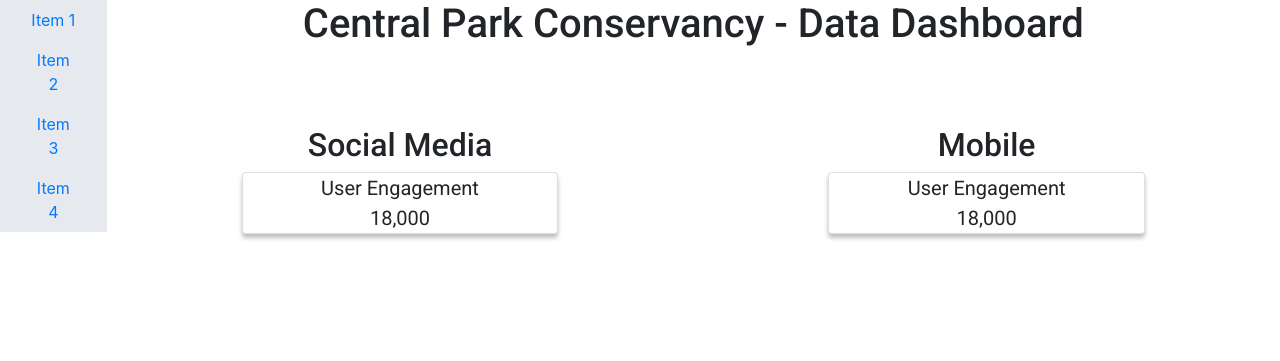
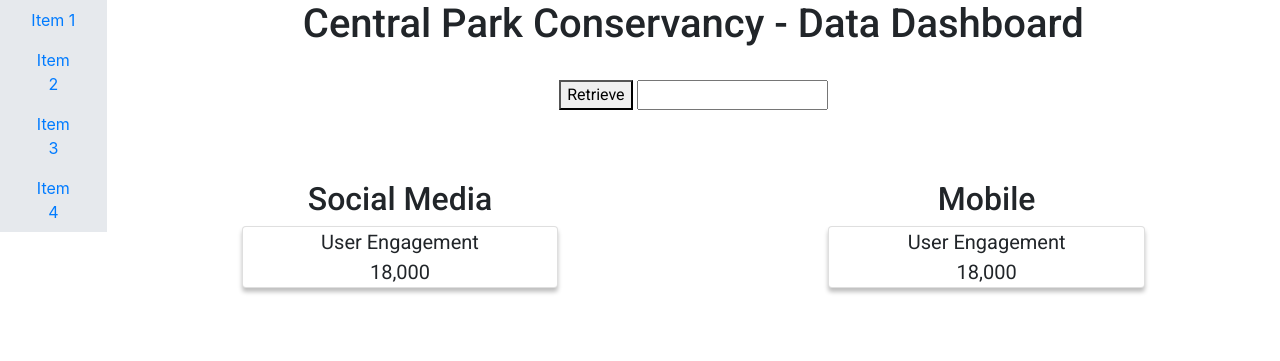
Before and after one commit to jerseycity2018/team-8, a plain HTML site: page Web/index.html in a window 1280 px wide. Drawn offline with nearby package versions, Linux system fonts and the light colour scheme.

Commit message:
Added button to retrieve data

```diff
--- a/Web/index.html
+++ b/Web/index.html
@@ -4,8 +4,8 @@
     <link rel="stylesheet" href="pageStyle.css" />
       <link rel="stylesheet" href="https://stackpath.bootstrapcdn.com/bootstrap/4.1.3/css/bootstrap.min.css" integrity="sha384-MCw98/SFnGE8fJT3GXwEOngsV7Zt27NXFoaoApmYm81iuXoPkFOJwJ8ERdknLPMO" crossorigin="anonymous">
       <link href="https://fonts.googleapis.com/css?family=Roboto:400,500,700" rel="stylesheet">
+      <script src="functionality.js"></script>
   </head>
-
 
 
   <body>
@@ -32,7 +32,9 @@
         <div id="RightPage" class="col-sm-11">
           <div id="TitleRow"class="row">
             <div id="title" class="col-sm-12">
-              <h1>Central Park Conservancy - Data Dashboard</h1>
+              <h1>Central Park Conservancy - Data Dashboard</h1> <br />
+              <button id="Retrieve">Retrieve</button>
+              <input id="data"type="text" name="data" value="">
             </div>
           </div>
 
```
Also changed, not shown: Web/functionality.js (added).
